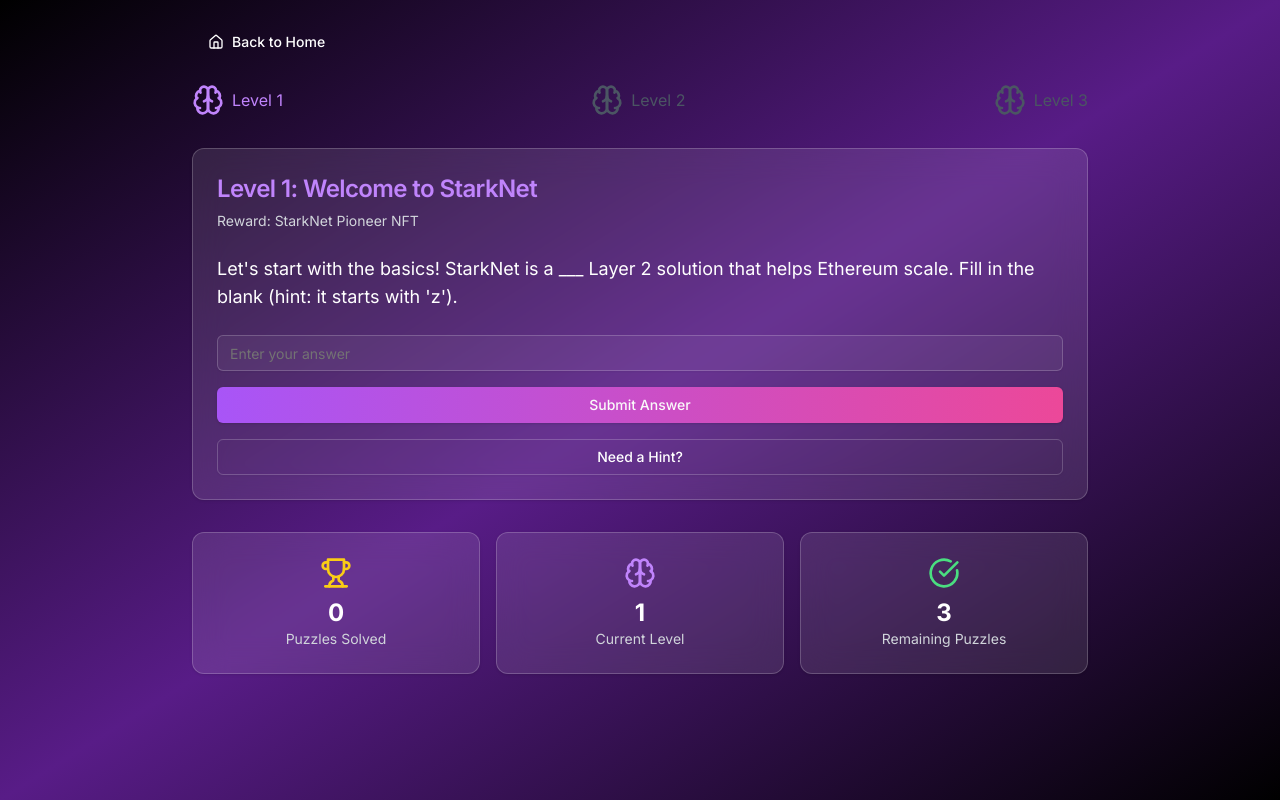
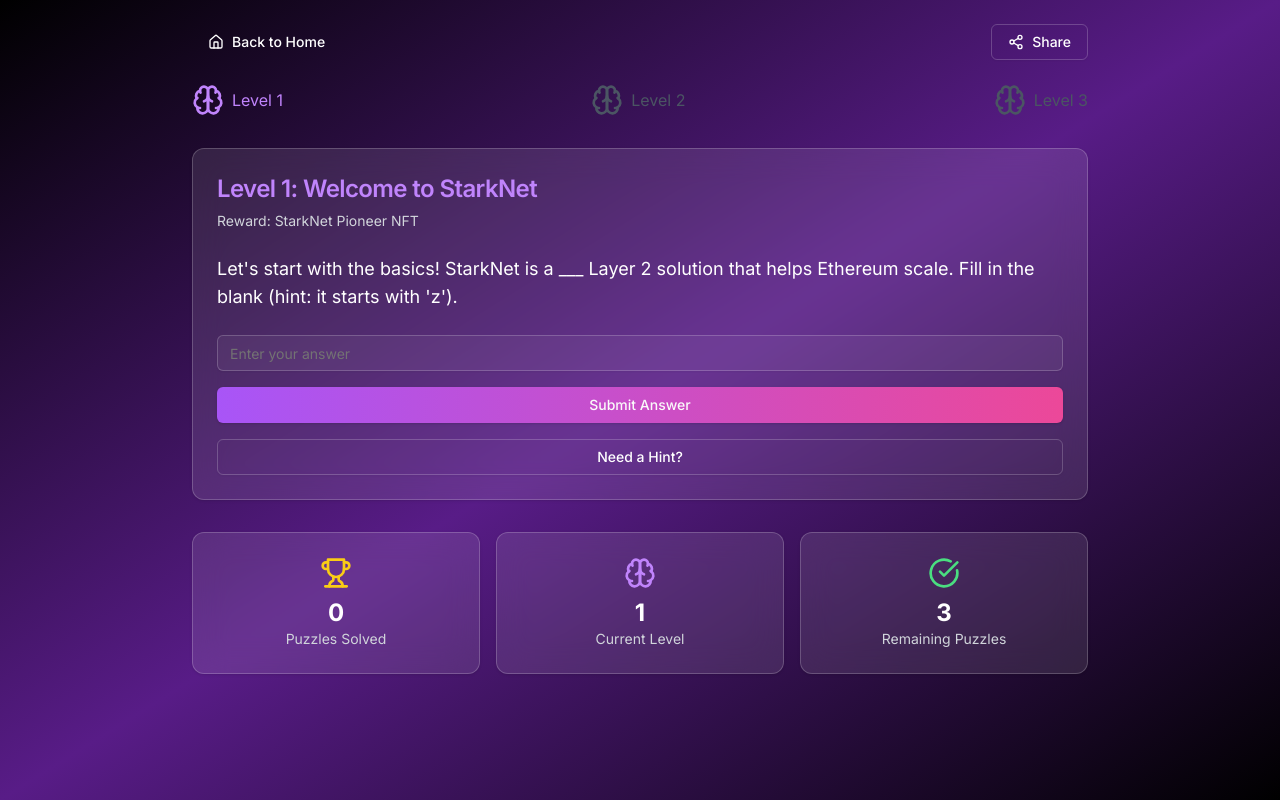
Before and after one commit to UnityChainxx/StellarHunts, a Next.js app in the folder frontend/: page /game in a window 1280 px wide. Built offline with nearby package versions, Linux system fonts and the light colour scheme.

Commit message:
added a share comonent to the game

```diff
--- a/frontend/app/game/page.js
+++ b/frontend/app/game/page.js
@@ -12,12 +12,24 @@
 import { Input } from "@/components/ui/input";
 import { Alert, AlertDescription } from "@/components/ui/alert";
 import { Trophy, Brain, Lock, CheckCircle, Home } from "lucide-react";
+import ShareButton from "@/components/ShareButton";
 
 const GamePage = () => {
   const [currentLevel, setCurrentLevel] = useState(1);
   const [answer, setAnswer] = useState("");
   const [message, setMessage] = useState("");
   const [completedLevels, setCompletedLevels] = useState([]);
+
+  // Generate share message based on progress
+  const getShareMessage = () => {
+    if (completedLevels.length === 0) {
+      return "I've just started my NFT Scavenger Hunt journey! Join me in solving puzzles and earning NFTs! 🎮✨";
+    } else if (completedLevels.length === puzzles.length) {
+      return `I've completed all ${puzzles.length} levels of the NFT Scavenger Hunt! Can you match my achievement? 🏆✨`;
+    } else {
+      return `I've completed ${completedLevels.length} out of ${puzzles.length} levels in the NFT Scavenger Hunt! Join the adventure! 🎮✨`;
+    }
+  };
 
   // Example puzzles - in a real app, these would come from your backend
   const puzzles = [
@@ -72,7 +84,7 @@
     <div className="min-h-screen w-full bg-gradient-to-br from-black via-purple-900 to-black p-6">
       <div className="max-w-4xl mx-auto">
         {/* Back button */}
-        <div className="mb-6">
+        <div className="mb-6 flex items-center justify-between">
           <Button
             asChild
             variant="ghost"
@@ -83,6 +95,8 @@
               Back to Home
             </Link>
           </Button>
+
+          <ShareButton message={getShareMessage()} className="bg-transparent" />
         </div>
 
         {/* Progress tracker */}
@@ -195,6 +209,25 @@
             </CardContent>
           </Card>
         </div>
+
+        {/* Add share button after completing all levels */}
+        {completedLevels.length === puzzles.length && (
+          <div className="mt-8">
+            <Card className="backdrop-blur-lg bg-white/10 border-white/20 text-white">
+              <CardContent className="pt-6">
+                <div className="text-center space-y-4">
+                  <Trophy className="w-12 h-12 text-yellow-400 mx-auto" />
+                  <h3 className="text-xl font-bold">Congratulations!</h3>
+                  <p>You've completed all levels! Share your achievement:</p>
+                  <ShareButton
+                    message={`🎉 I've mastered the NFT Scavenger Hunt! All ${puzzles.length} levels completed! Can you match my achievement? 🏆✨`}
+                    className="mx-auto bg-transparent"
+                  />
+                </div>
+              </CardContent>
+            </Card>
+          </div>
+        )}
       </div>
     </div>
   );
--- a/frontend/app/page.js
+++ b/frontend/app/page.js
@@ -1,9 +1,34 @@
+"use client";
 import React from "react";
 import Link from "next/link";
 import { Button } from "@/components/ui/button";
-import { Trophy, GamepadIcon } from "lucide-react";
+import { Trophy, GamepadIcon, Share2 } from "lucide-react";
+import ShareButton from "@/components/ShareButton";
 
 export default function Home() {
+  const handleShare = async () => {
+    const shareMessage =
+      "Join me on NFT Scavenger Hunt - solve puzzles and earn exclusive NFTs! 🎮✨";
+
+    if (navigator.share) {
+      try {
+        await navigator.share({
+          title: "NFT Scavenger Hunt",
+          text: shareMessage,
+          url: window.location.href,
+        });
+      } catch (err) {
+        navigator.clipboard.writeText(
+          `${shareMessage}\n${window.location.href}`
+        );
+        alert("Share link copied to clipboard!");
+      }
+    } else {
+      navigator.clipboard.writeText(`${shareMessage}\n${window.location.href}`);
+      alert("Share link copied to clipboard!");
+    }
+  };
+
   return (
     <main className="relative min-h-screen w-full overflow-hidden bg-gradient-to-br from-black via-purple-900 to-black">
       {/* Animated background blur */}
@@ -56,6 +81,16 @@
                 Leaderboard
               </Link>
             </Button>
+            <Button
+              onClick={handleShare}
+              variant="outline"
+              className="w-full sm:w-auto border-white/20 text-white hover:bg-white/10 hover:text-white bg-transparent font-bold py-4 px-8 rounded-lg transform transition-all hover:scale-105"
+            >
+              <span className="flex items-center gap-2">
+                <Share2 size={20} />
+                Share
+              </span>
+            </Button>
           </div>
 
           {/* Feature highlights */}
--- /dev/null
+++ b/frontend/components/ShareButton.jsx
@@ -0,0 +1,38 @@
+import React from "react";
+import { Share2 } from "lucide-react";
+import { Button } from "@/components/ui/button";
+
+const ShareButton = ({ message, className }) => {
+  const shareContent = async () => {
+    if (navigator.share) {
+      try {
+        await navigator.share({
+          title: "NFT Scavenger Hunt",
+          text: message,
+          url: window.location.href,
+        });
+      } catch (err) {
+        // Fallback for desktop
+        navigator.clipboard.writeText(`${message}\n${window.location.href}`);
+        alert("Share link copied to clipboard!");
+      }
+    } else {
+      // Fallback for browsers that don't support sharing
+      navigator.clipboard.writeText(`${message}\n${window.location.href}`);
+      alert("Share link copied to clipboard!");
+    }
+  };
+
+  return (
+    <Button
+      onClick={shareContent}
+      variant="outline"
+      className={`flex items-center gap-2 border-white/20 text-white hover:bg-white/10 ${className}`}
+    >
+      <Share2 size={20} />
+      Share
+    </Button>
+  );
+};
+
+export default ShareButton;
```
